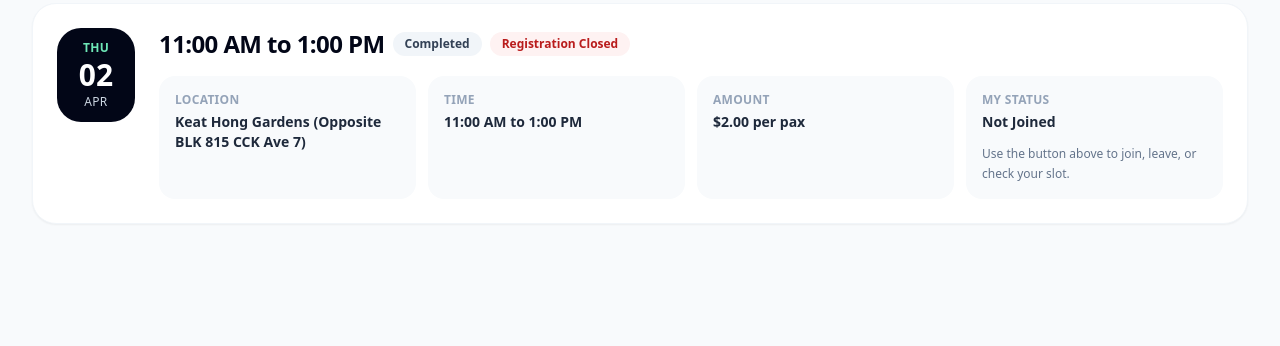
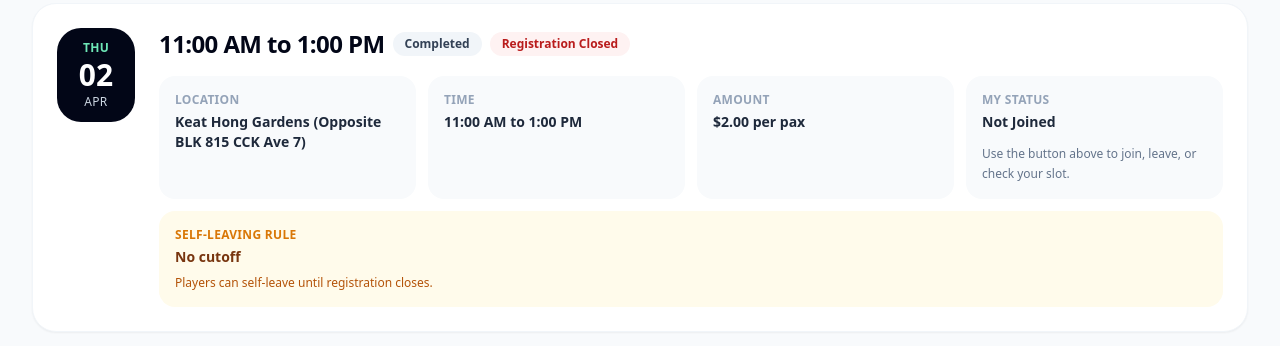
Before and after one commit to actiez/futsal_ops, a Django app: page /events/1/ in a window 1280 px wide. Shown: the part 214-560 px from the top of the page. Run offline with Django 5.2, Linux system fonts and the light colour scheme; data comes from the database, SQL or seed files in the repository; both versions use the stored data as it was after the commit; some libraries are stand-ins or nearby versions.

Commit message:
add leaving restrictions

```diff
--- a/events/forms.py
+++ b/events/forms.py
@@ -19,6 +19,7 @@ SELECT_CLASS = (
 )
 
 CHECKBOX_CLASS = "h-5 w-5 rounded border-slate-300 text-emerald-600 focus:ring-emerald-500"
+
 
 class EventForm(forms.ModelForm):
     event_date = forms.DateField(
@@ -44,6 +45,7 @@ class EventForm(forms.ModelForm):
             "waiting_slots",
             "backup_slots",
             "is_private",
+            "leave_cutoff_minutes",
             "status",
         ]
         widgets = {
@@ -56,11 +58,23 @@ class EventForm(forms.ModelForm):
             "waiting_slots": forms.NumberInput(attrs={"class": INPUT_CLASS}),
             "backup_slots": forms.NumberInput(attrs={"class": INPUT_CLASS}),
             "is_private": forms.CheckboxInput(attrs={"class": CHECKBOX_CLASS}),
+            "leave_cutoff_minutes": forms.Select(attrs={"class": SELECT_CLASS}),
             "status": forms.Select(attrs={"class": SELECT_CLASS}),
+        }
+        labels = {
+            "leave_cutoff_minutes": "Disable self-leaving before kick-off",
+        }
+        help_texts = {
+            "leave_cutoff_minutes": (
+                "Players cannot leave by themselves after this cutoff. "
+                "Admins can still manage players manually."
+            ),
         }
 
     def __init__(self, *args, **kwargs):
         super().__init__(*args, **kwargs)
+
+        self.fields["leave_cutoff_minutes"].required = False
 
         if self.instance and self.instance.pk:
             if self.instance.start_datetime:
--- a/events/models.py
+++ b/events/models.py
@@ -1,3 +1,5 @@
+from datetime import timedelta
+
 from django.conf import settings
 from django.db import models
 from django.utils import timezone
@@ -6,9 +8,11 @@ import uuid
 import secrets
 import string
 
+
 def generate_event_code():
     alphabet = string.ascii_uppercase + string.digits
     return "EVT-" + "".join(secrets.choice(alphabet) for _ in range(6))
+
 
 class Event(models.Model):
     STATUS_DRAFT = "draft"
@@ -23,6 +27,16 @@ class Event(models.Model):
         (STATUS_FINALIZED, "Finalized"),
         (STATUS_COMPLETED, "Completed"),
         (STATUS_CANCELLED, "Cancelled"),
+    ]
+
+    LEAVE_CUTOFF_CHOICES = [
+        (None, "No cutoff"),
+        (30, "30 minutes before"),
+        (60, "60 minutes before"),
+        (90, "90 minutes before"),
+        (120, "120 minutes before"),
+        (150, "150 minutes before"),
+        (180, "180 minutes before"),
     ]
 
     registration_token = models.UUIDField(
@@ -52,6 +66,13 @@ class Event(models.Model):
     is_private = models.BooleanField(
         default=False,
         help_text="Private events are hidden from the public event list but accessible by registration link.",
+    )
+
+    leave_cutoff_minutes = models.PositiveIntegerField(
+        null=True,
+        blank=True,
+        choices=LEAVE_CUTOFF_CHOICES,
+        help_text="Players cannot self-leave after this cutoff before kick-off.",
     )
 
     status = models.CharField(
@@ -99,6 +120,32 @@ class Event(models.Model):
         return f"{start} to {end}"
 
     @property
+    def leave_cutoff_datetime(self):
+        if not self.leave_cutoff_minutes:
+            return None
+
+        return self.start_datetime - timedelta(minutes=self.leave_cutoff_minutes)
+
+    @property
+    def leave_cutoff_display(self):
+        cutoff = self.leave_cutoff_datetime
+
+        if not cutoff:
+            return ""
+
+        local_cutoff = timezone.localtime(cutoff)
+        return local_cutoff.strftime("%I:%M %p").lstrip("0")
+
+    @property
+    def leave_locked(self):
+        cutoff = self.leave_cutoff_datetime
+
+        if not cutoff:
+            return False
+
+        return timezone.now() >= cutoff
+
+    @property
     def effective_status(self):
         from registrations.models import EventRegistration
 
@@ -132,6 +179,7 @@ class Event(models.Model):
             "completed": "Completed",
         }
         return labels.get(self.effective_status, self.effective_status)
+
 
 class EventCloseout(models.Model):
     STATUS_PENDING = "pending"
--- a/templates/events/detail.html
+++ b/templates/events/detail.html
@@ -140,6 +140,12 @@
                             Registration Closed
                         </span>
                     {% endif %}
+
+                    {% if event.leave_locked %}
+                        <span class="inline-flex items-center rounded-full bg-red-50 px-3 py-1 text-xs font-bold text-red-700">
+                            Leave Locked
+                        </span>
+                    {% endif %}
                 </div>
 
                 <!-- Info Cards -->
@@ -228,6 +234,29 @@
                             </p>
                         </div>
                     {% endif %}
+
+                    <div class="rounded-2xl bg-amber-50 p-4 md:col-span-2 xl:col-span-4">
+                        <div class="text-xs uppercase tracking-wide text-amber-600 font-bold mb-1">
+                            Self-Leaving Rule
+                        </div>
+
+                        {% if event.leave_cutoff_minutes %}
+                            <div class="font-semibold text-amber-900">
+                                Locked {{ event.leave_cutoff_minutes }} minutes before kick-off
+                            </div>
+                            <p class="mt-2 text-xs text-amber-700">
+                                Self-leaving closes at {{ event.leave_cutoff_display }}.
+                                Admins can still remove or manage players manually.
+                            </p>
+                        {% else %}
+                            <div class="font-semibold text-amber-900">
+                                No cutoff
+                            </div>
+                            <p class="mt-2 text-xs text-amber-700">
+                                Players can self-leave until registration closes.
+                            </p>
+                        {% endif %}
+                    </div>
                 </div>
             </div>
 
```
Also changed, not shown: registrations/views.py (+37 -7 lines), templates/events/create.html (+24 -0 lines), templates/events/edit.html (+25 -1 lines), templates/registrations/join_page.html (+34 -1 lines), db.sqlite3, events/migrations/0005_event_leave_cutoff_minutes.py (added).
